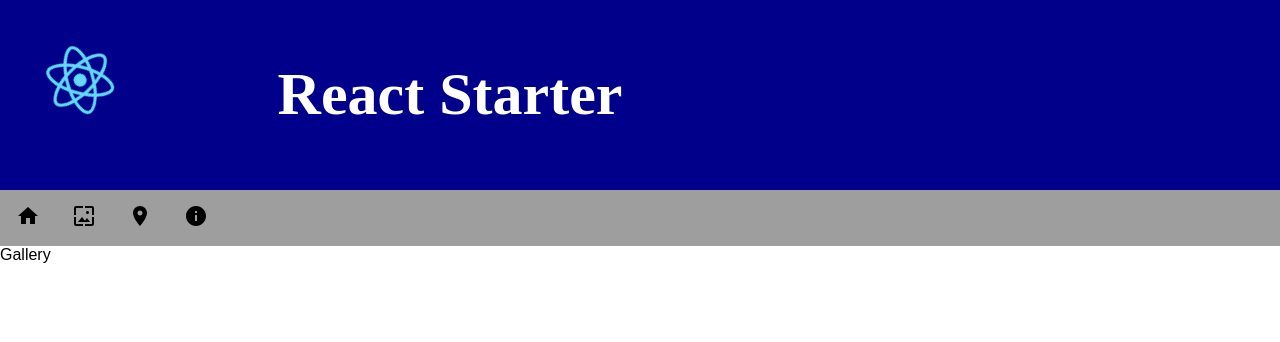
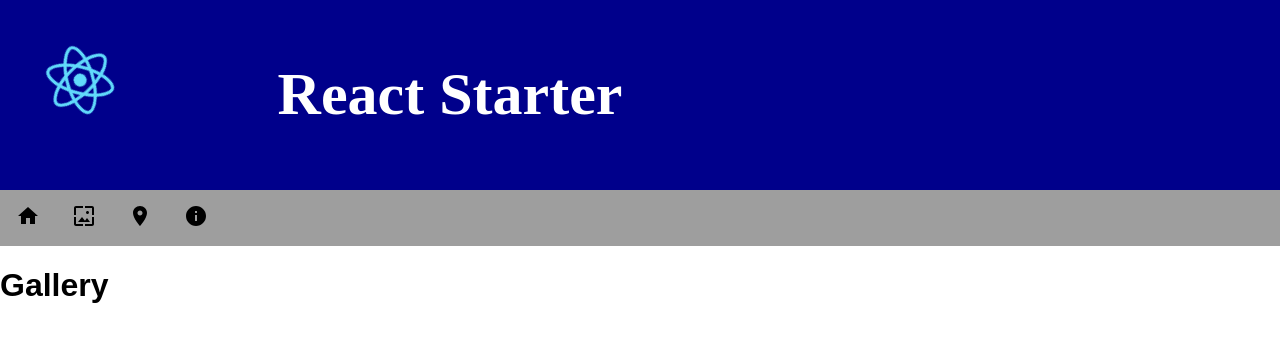
Before and after one commit to alfita96/react-tutorial, a React (Create React App) app: page /gallery in a window 1280 px wide. Shown: the top 342 px of the page. Built offline with nearby package versions, Linux system fonts and the light colour scheme.

Commit message:
Update Gallery.js

```diff
--- a/src/structure/Gallery.js
+++ b/src/structure/Gallery.js
@@ -3,7 +3,9 @@
 class Gallery extends React.Component {
 	render() {
 		return (
-			<div>Gallery</div>
+			<div>
+			  <h1>Gallery</h1>
+			</div>
 		);
 	}
 }
```
